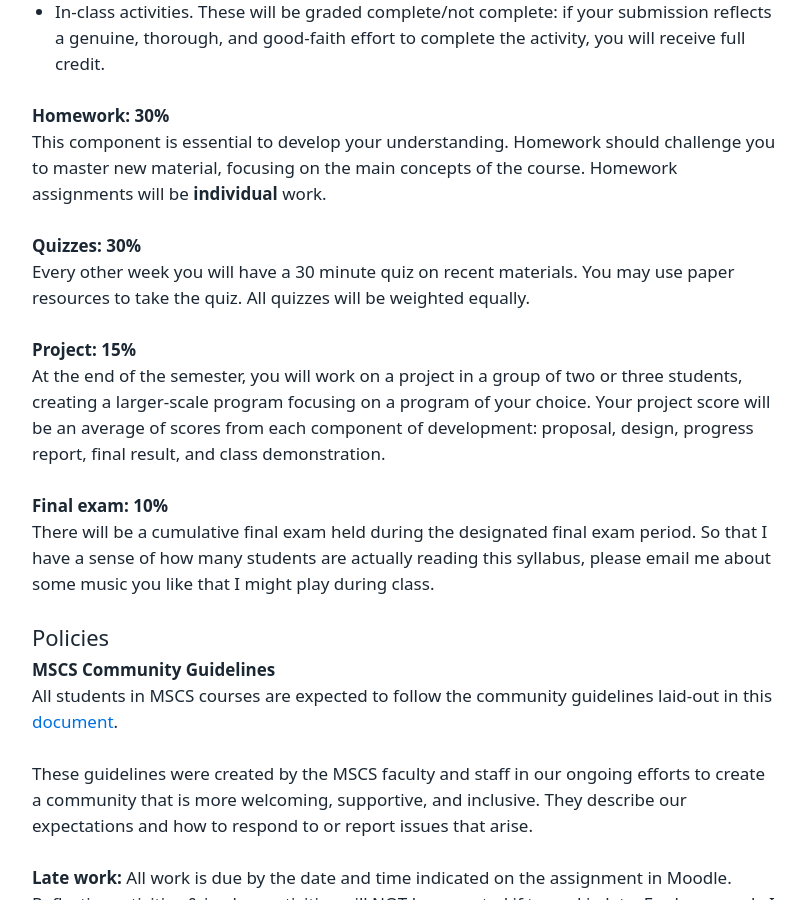
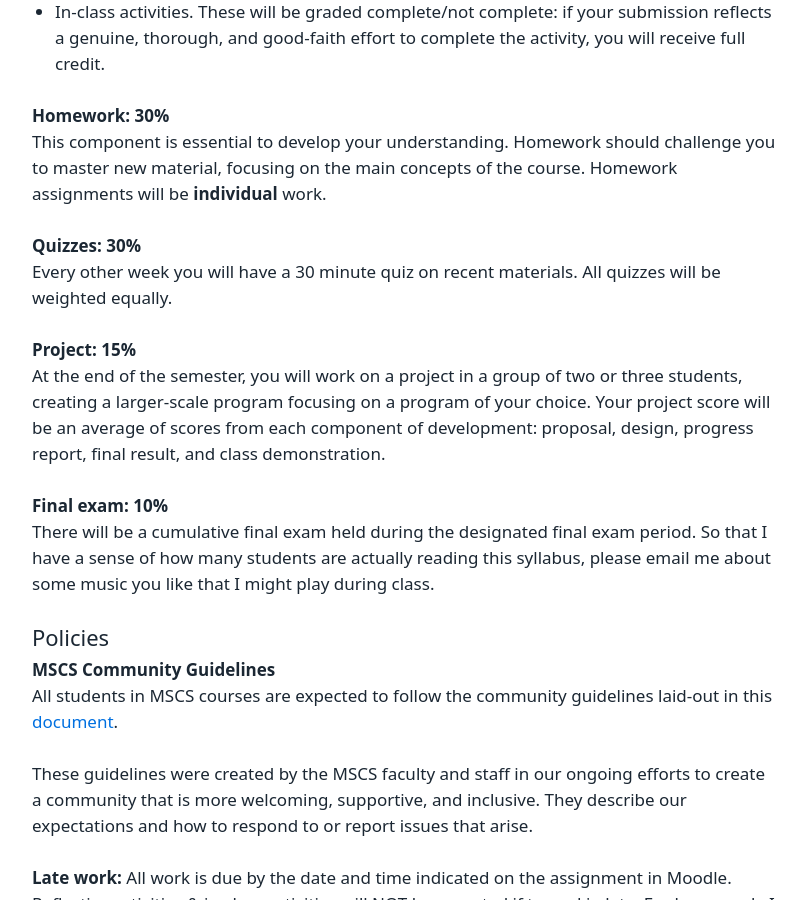
Before and after one commit to dandrake/dandrake.github.io, a Jekyll site: the page courses/2026-1-spring/123_core_concepts_in_cs/syllabus.html, which Jekyll copies as it is, in a window 1280 px wide and 900 px high, scrolled down 1725 px. Shown: the whole window, without its empty margins (20-825 px from the left). Built offline with Jekyll 4.4.1, drawn with Linux system fonts in a browser that asks for light colours.

Commit message:
small update to comp 123 syllabus

```diff
--- a/courses/2026-1-spring/123_core_concepts_in_cs/syllabus.html
+++ b/courses/2026-1-spring/123_core_concepts_in_cs/syllabus.html
@@ -1324,6 +1324,7 @@
 </nav>
 
 <main>
+<!-- TODO: some kind of save hook here, in analogy with the pre-commit hook in github pages repo? -->
 <h2 id="class-logistics">Class logistics</h2>
 <table>
 <colgroup>
@@ -1389,7 +1390,7 @@
 <h3 id="homework-30">Homework: 30%</h3>
 <p>This component is essential to develop your understanding. Homework should challenge you to master new material, focusing on the main concepts of the course. Homework assignments will be <strong>individual</strong> work.</p>
 <h3 id="quizzes-30">Quizzes: 30%</h3>
-<p>Every other week you will have a 30 minute quiz on recent materials. You may use paper resources to take the quiz. All quizzes will be weighted equally.</p>
+<p>Every other week you will have a 30 minute quiz on recent materials. All quizzes will be weighted equally.</p>
 <h3 id="project-15">Project: 15%</h3>
 <p>At the end of the semester, you will work on a project in a group of two or three students, creating a larger-scale program focusing on a program of your choice. Your project score will be an average of scores from each component of development: proposal, design, progress report, final result, and class demonstration.</p>
 <h3 id="final-exam-10">Final exam: 10%</h3>
```
